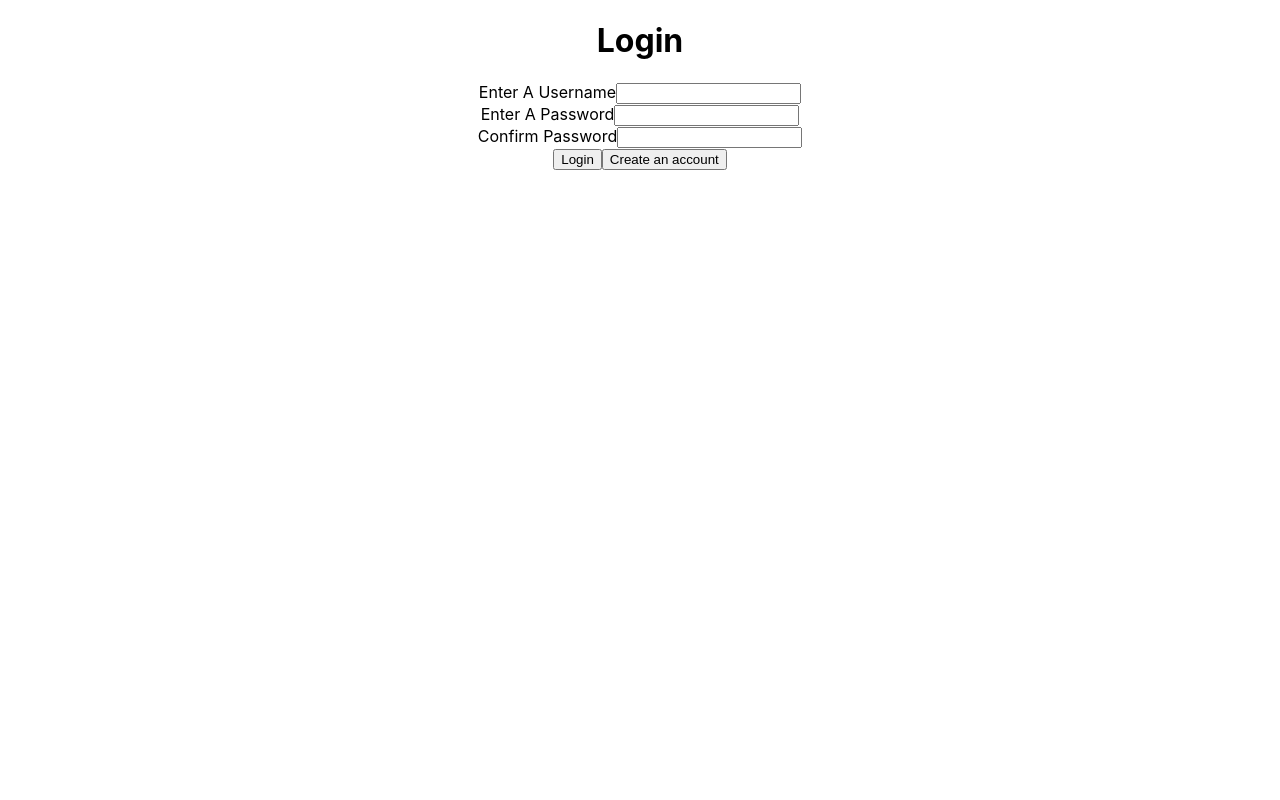
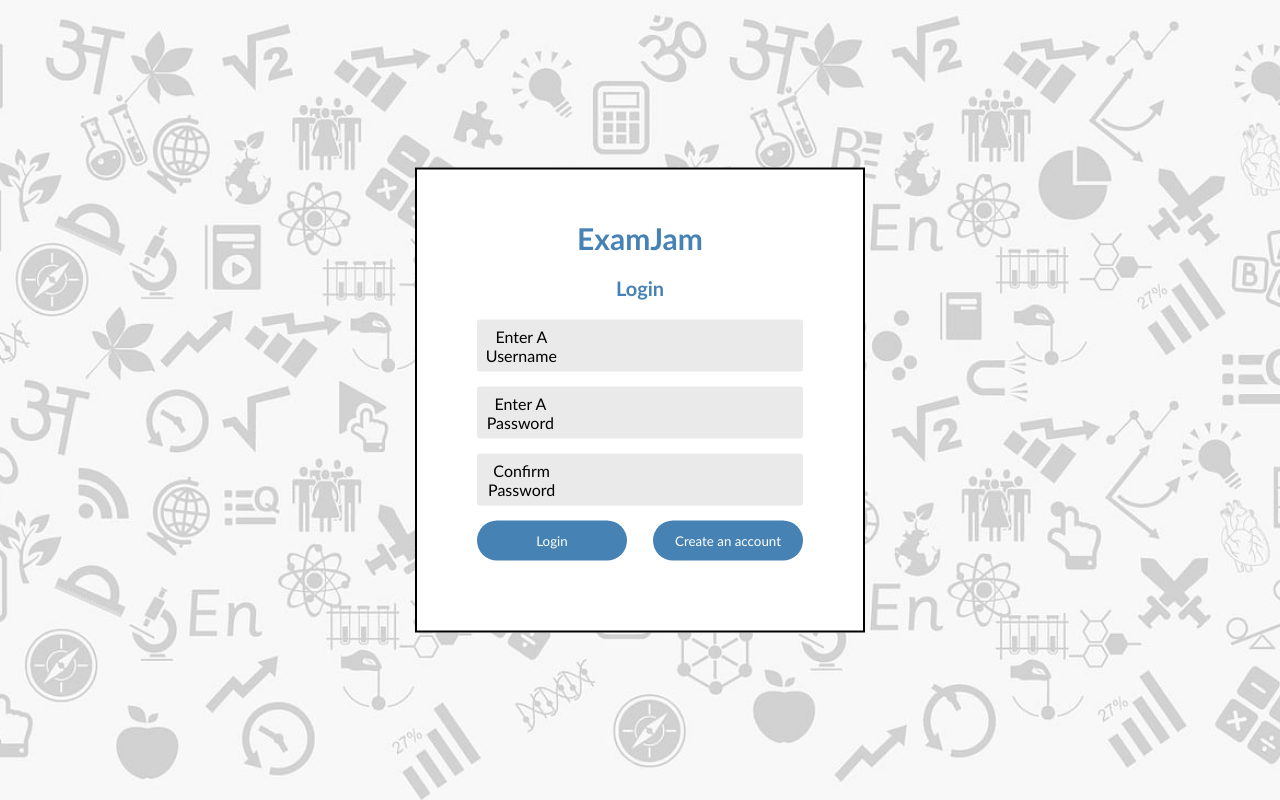
Before and after one commit to WVU-CS230-2024-01-Group01/exam-jam, a React (Create React App) app: page /login in a window 1280 px wide. Built offline with nearby package versions, Linux system fonts and the light colour scheme.

Commit message:
added extra login

```diff
--- a/package.json
+++ b/package.json
@@ -9,7 +9,6 @@
     "react": "^18.2.0",
     "react-dom": "^18.2.0",
     "react-router-dom": "^6.22.2",
-    "react-scripts": "^5.0.1",
     "styled-components": "^6.1.8",
     "web-vitals": "^2.1.4"
   },
@@ -36,5 +35,8 @@
       "last 1 firefox version",
       "last 1 safari version"
     ]
+  },
+  "devDependencies": {
+    "react-scripts": "^5.0.1"
   }
 }
--- a/src/pages/Home.js
+++ b/src/pages/Home.js
@@ -24,7 +24,7 @@ const Home = () => {
                 <input
                     type="text"
                     id="searchInput"
-                    placeholder="Plese enter a class name"
+                    placeholder="Please enter a class name"
                 />
                 <button id="searchButton">Search</button>
                 </div>
--- a/src/pages/Login.js
+++ b/src/pages/Login.js
@@ -1,24 +1,34 @@
 import React from "react";
 import { Link } from "react-router-dom";
+import "../pages/LoginStyles.css";
 
 function Login () {
     return (
         <div>
-            <h1>Login</h1>
-
             <div class="Login">
-
+                <div class="form-box">
+                <h1>ExamJam</h1>
+                <h2>Login</h2>
+                <form>
+                    <div class="info">
                         <label for="username">Enter A Username</label>
                         <input type="text" name="username" id="username" /> <br />
-
+                    </div>
+                    <div class="info">
                         <label for="text">Enter A Password</label>
                         <input type="password" name="password" id="password" /> <br />
-
+                    </div>
+                    <div class="info">
                         <label for="text">Confirm Password</label>
                         <input type="password" name="passwordConf" id="passwordConf" /> <br />
+                    </div>
 
+                    <div class="buttons">
                         <Link to="/home"><button type="submit">Login</button></Link>
                         <Link to="/accountcreation"><button type="submit">Create an account</button></Link>
+                    </div>
+                </form>
+                </div>
             </div>
 
 
--- /dev/null
+++ b/src/pages/LoginStyles.css
@@ -0,0 +1,78 @@
+*{
+    margin:0;
+    padding: 0;
+    font-family:Trebuchet MS, sans-serif;
+    box-sizing: border-box;
+}
+
+.Login{
+    width:100%;
+    height: 100vh;
+    background-image: url(loginBG.jpg);
+    background-position: center;
+    background-size: cover;
+    position:relative;
+}
+
+
+.Login .form-box{
+    width:90%;
+    max-width: 450px;
+    position: absolute;
+    top:50%;
+    left: 50%;
+    transform: translate(-50%,-50%);
+    background: #fff;
+    padding: 50px 60px 70px;
+    text-align: center;
+    border: 2px solid black;
+}
+
+.Login .form-box h1{
+    font-size: 30px;
+    margin-bottom: 20px;
+    color: steelblue;
+    position: relative;
+
+}
+
+.Login .form-box h2{
+    font-size: 20px;
+    margin-bottom: 20px;
+    color: steelblue;
+    position: relative;
+
+}
+
+.Login .form-box .info{
+    background:#eaeaea ;
+    margin: 15px 0;
+    border-radius: 3px;
+    display: flex;
+    align-items: center;
+}
+
+.Login .form-box .info input{
+    width: 100%;
+    background: transparent;
+    border: 0;
+    outline: 0;
+    padding: 18px 15px;
+}
+
+.Login .form-box .buttons{
+    width:100%;
+    display: flex;
+    justify-content: space-between;
+}
+
+.Login .form-box .buttons button{
+    width:150px;
+    background: steelblue;
+    color: #fff;
+    height: 40px;
+    border-radius: 20px;
+    border:0;
+    outline: 0;
+    cursor: pointer;
+}
```
Also changed, not shown: src/Homepage/styles.css (line endings or trailing spaces), src/pages/loginBG.jpg (added), 1 other file (tests, documents, lock files or other folders). Lines whose indentation alone changed are shown as unchanged.
